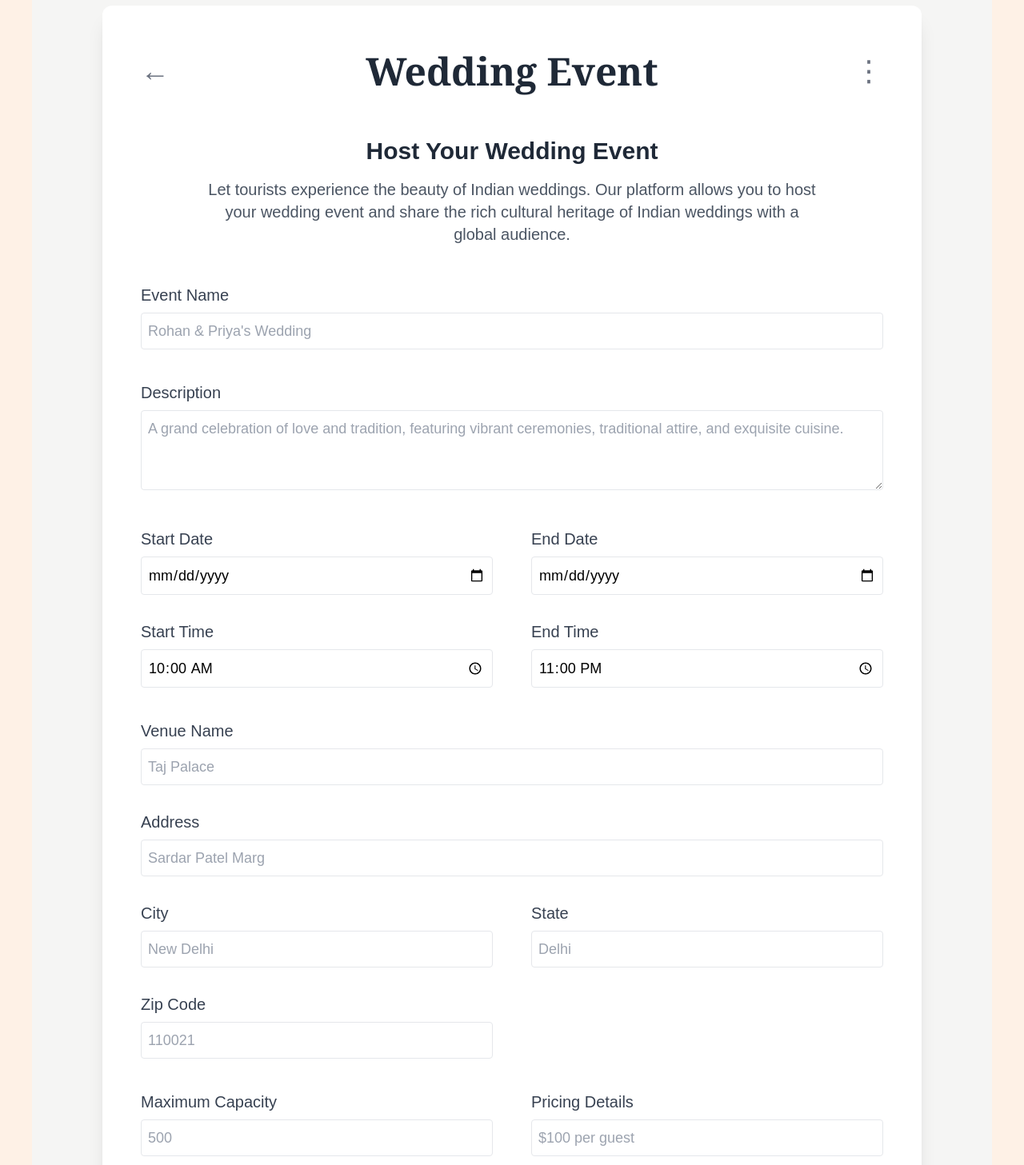
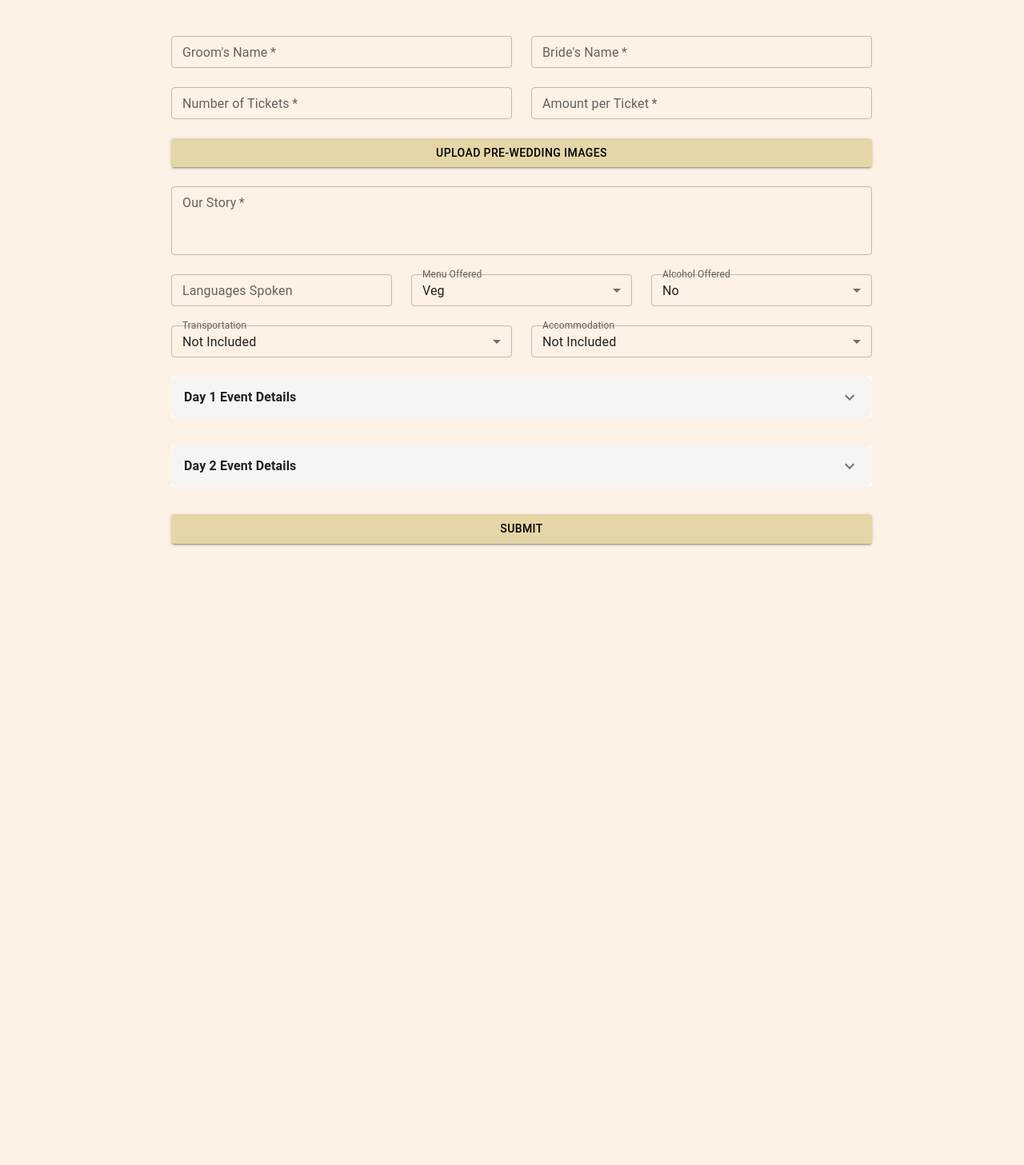
Before and after one commit to shreyachawale/SaveTheDate, a React (Create React App) app in the folder frontend/: page /host in a window 1280 px wide. Shown: the part 173-1630 px from the top of the page at 80% size. After the commit the page ends 893 px from the top, so only its background shows below. Built offline with nearby package versions, Linux system fonts and the light colour scheme.

Commit message:
authform

```diff
--- a/frontend/src/data/weddingData.jsx
+++ b/frontend/src/data/weddingData.jsx
@@ -1,4 +1,5 @@
 // src/data/weddingsData.js
+// import wedding1 from '../assets/ImageCard/wedding1.jpg'
 const weddingsData = [
     {
       imgSrc: require('../assets/mem1.jpeg').default,
--- a/frontend/src/pages/HostForm.jsx
+++ b/frontend/src/pages/HostForm.jsx
@@ -1,163 +1,387 @@
-import React from "react";
-import { useNavigate } from "react-router-dom";
+import React, { useState } from 'react';
+import {
+  TextField,
+  Button,
+  Grid,
+  MenuItem,
+  Select,
+  InputLabel,
+  FormControl,
+  Typography,
+  Checkbox,
+  FormControlLabel,
+  Card,
+  CardContent,
+  Accordion,
+  AccordionSummary,
+  AccordionDetails,
+} from '@mui/material';
+import ExpandMoreIcon from '@mui/icons-material/ExpandMore';
 
-export default function HostForm() {
-  const navigate = useNavigate();
+function WeddingForm() {
+  const [formData, setFormData] = useState({
+    groomName: '',
+    brideName: '',
+    tickets: '',
+    ticketPrice: '',
+    preWeddingImages: [],
+    ourStory: '',
+    languages: '',
+    menu: 'veg',
+    alcohol: 'no',
+    transportation: 'not included',
+    accommodation: 'not included',
+    day1: {
+      eventName: '',
+      place: '',
+      date: '',
+      description: '',
+      music: 'no',
+      dressCode: '',
+      time: '',
+    },
+    day2: {
+      eventName: '',
+      place: '',
+      date: '',
+      description: '',
+      music: 'no',
+      dressCode: '',
+      time: '',
+    },
+  });
 
-  const handleSubmit = (event) => {
-    event.preventDefault();
-    // Here, you can handle form submission logic (e.g., API calls).
+  const handleChange = (e) => {
+    const { name, value, files } = e.target;
+    if (name === 'preWeddingImages') {
+      setFormData((prevState) => ({
+        ...prevState,
+        preWeddingImages: [...files],
+      }));
+    } else {
+      setFormData((prevState) => ({
+        ...prevState,
+        [name]: value,
+      }));
+    }
+  };
 
-    // After successful submission, redirect to UserDashboard
-    navigate("/userdashboard");
+  const handleDayChange = (day, e) => {
+    const { name, value } = e.target;
+    setFormData((prevState) => ({
+      ...prevState,
+      [day]: {
+        ...prevState[day],
+        [name]: value,
+      },
+    }));
   };
-  const handleBackClick = () => {
-    navigate("/"); // Redirect to main screen on left arrow click
+
+  const handleSubmit = (e) => {
+    e.preventDefault();
+    console.log('Form Data:', formData);
   };
 
   return (
-    <div className="min-h-screen bg-stone-100 flex justify-center p-12">
-      <div className="w-full max-w-5xl bg-white rounded-xl shadow-xl p-12 space-y-12">
-        <div className="flex justify-between items-center">
-          <button className="text-4xl text-gray-500 hover:text-gray-700 transition-colors" onClick={handleBackClick} aria-label="Go back">&larr;</button>
-          <h1 className="text-5xl font-bold text-center text-gray-800">Wedding Event</h1>
-          <button className="text-4xl text-gray-500 hover:text-gray-700 transition-colors" aria-label="More options">&#8942;</button>
-        </div>
+    <form onSubmit={handleSubmit}>
+      <Typography variant="h4" gutterBottom align="center" style={{ fontWeight: 'bold', marginBottom: '20px' }}>
+        Wedding Details Form
+      </Typography>
 
-        <div className="text-center space-y-4">
-          <h2 className="text-3xl font-bold text-gray-800">Host Your Wedding Event</h2>
-          <p className="text-xl text-gray-600 max-w-3xl mx-auto">
-            Let tourists experience the beauty of Indian weddings. Our platform allows you to host your
-            wedding event and share the rich cultural heritage of Indian weddings with a global audience.
-          </p>
-        </div>
+      <Grid container spacing={3} style={{ maxWidth: '900px', margin: '0 auto' }}>
+        {/* Groom and Bride Names */}
+        <Grid item xs={12} sm={6}>
+          <TextField
+            fullWidth
+            label="Groom's Name"
+            name="groomName"
+            value={formData.groomName}
+            onChange={handleChange}
+            required
+            variant="outlined"
+            size="small"
+          />
+        </Grid>
+        <Grid item xs={12} sm={6}>
+          <TextField
+            fullWidth
+            label="Bride's Name"
+            name="brideName"
+            value={formData.brideName}
+            onChange={handleChange}
+            required
+            variant="outlined"
+            size="small"
+          />
+        </Grid>
 
-        <form className="space-y-10" onSubmit={handleSubmit}>
-          {/* Event Name */}
-          <div className="grid grid-cols-2 gap-x-12 gap-y-8">
-            <div className="col-span-2">
-              <label htmlFor="eventName" className="block text-xl font-medium text-gray-700 mb-2">Event Name</label>
-              <input type="text" id="eventName" placeholder="Rohan & Priya's Wedding" className="text-lg border rounded p-2 w-full" required />
-            </div>
-          </div>
+        {/* Tickets and Price */}
+        <Grid item xs={12} sm={6}>
+          <TextField
+            fullWidth
+            label="Number of Tickets"
+            type="number"
+            name="tickets"
+            value={formData.tickets}
+            onChange={handleChange}
+            required
+            variant="outlined"
+            size="small"
+          />
+        </Grid>
+        <Grid item xs={12} sm={6}>
+          <TextField
+            fullWidth
+            label="Amount per Ticket"
+            type="number"
+            name="ticketPrice"
+            value={formData.ticketPrice}
+            onChange={handleChange}
+            required
+            variant="outlined"
+            size="small"
+          />
+        </Grid>
 
-          {/* Description */}
-          <div className="col-span-2">
-            <label htmlFor="description" className="block text-xl font-medium text-gray-700 mb-2">Description</label>
-            <textarea
-              id="description"
-              placeholder="A grand celebration of love and tradition, featuring vibrant ceremonies, traditional attire, and exquisite cuisine."
-              className="text-lg border rounded p-2 w-full min-h-[100px]"
-              required
+        {/* Pre-wedding Images */}
+        <Grid item xs={12}>
+          <Button
+            variant="contained"
+            component="label"
+            fullWidth
+            style={{ backgroundColor: '#E4D6A7', color: '#000' }} // Updated button color
+          >
+            Upload Pre-Wedding Images
+            <input
+              type="file"
+              name="preWeddingImages"
+              multiple
+              hidden
+              onChange={handleChange}
             />
-          </div>
+          </Button>
+        </Grid>
 
-          {/* Date and Time */}
-          <div className="grid grid-cols-2 gap-x-12 gap-y-8">
-            <div>
-              <label htmlFor="startDate" className="block text-xl font-medium text-gray-700 mb-2">Start Date</label>
-              <input type="date" id="startDate" className="text-lg border rounded p-2 w-full" required />
-            </div>
-            <div>
-              <label htmlFor="endDate" className="block text-xl font-medium text-gray-700 mb-2">End Date</label>
-              <input type="date" id="endDate" className="text-lg border rounded p-2 w-full" required />
-            </div>
-            <div>
-              <label htmlFor="startTime" className="block text-xl font-medium text-gray-700 mb-2">Start Time</label>
-              <input type="time" id="startTime" defaultValue="10:00" className="text-lg border rounded p-2 w-full" required />
-            </div>
-            <div>
-              <label htmlFor="endTime" className="block text-xl font-medium text-gray-700 mb-2">End Time</label>
-              <input type="time" id="endTime" defaultValue="23:00" className="text-lg border rounded p-2 w-full" required />
-            </div>
-          </div>
+        {/* Our Story */}
+        <Grid item xs={12}>
+          <TextField
+            fullWidth
+            label="Our Story"
+            name="ourStory"
+            value={formData.ourStory}
+            onChange={handleChange}
+            multiline
+            rows={3}
+            required
+            variant="outlined"
+            size="small"
+          />
+        </Grid>
 
-          {/* Venue Information */}
-          <div className="grid grid-cols-2 gap-x-12 gap-y-8">
-            <div className="col-span-2">
-              <label htmlFor="venueName" className="block text-xl font-medium text-gray-700 mb-2">Venue Name</label>
-              <input type="text" id="venueName" placeholder="Taj Palace" className="text-lg border rounded p-2 w-full" required />
-            </div>
-            <div className="col-span-2">
-              <label htmlFor="address" className="block text-xl font-medium text-gray-700 mb-2">Address</label>
-              <input type="text" id="address" placeholder="Sardar Patel Marg" className="text-lg border rounded p-2 w-full" required />
-            </div>
-            <div>
-              <label htmlFor="city" className="block text-xl font-medium text-gray-700 mb-2">City</label>
-              <input type="text" id="city" placeholder="New Delhi" className="text-lg border rounded p-2 w-full" required />
-            </div>
-            <div>
-              <label htmlFor="state" className="block text-xl font-medium text-gray-700 mb-2">State</label>
-              <input type="text" id="state" placeholder="Delhi" className="text-lg border rounded p-2 w-full" required />
-            </div>
-            <div>
-              <label htmlFor="zipCode" className="block text-xl font-medium text-gray-700 mb-2">Zip Code</label>
-              <input type="text" id="zipCode" placeholder="110021" className="text-lg border rounded p-2 w-full" required />
-            </div>
-          </div>
+        {/* Overview Section */}
+        <Grid item xs={12} sm={4}>
+          <TextField
+            fullWidth
+            label="Languages Spoken"
+            name="languages"
+            value={formData.languages}
+            onChange={handleChange}
+            variant="outlined"
+            size="small"
+          />
+        </Grid>
 
-          {/* Capacity and Pricing */}
-          <div className="grid grid-cols-2 gap-x-12 gap-y-8">
-            <div>
-              <label htmlFor="maxCapacity" className="block text-xl font-medium text-gray-700 mb-2">Maximum Capacity</label>
-              <input type="number" id="maxCapacity" placeholder="500" className="text-lg border rounded p-2 w-full" required />
-            </div>
-            <div>
-              <label htmlFor="pricing" className="block text-xl font-medium text-gray-700 mb-2">Pricing Details</label>
-              <input type="text" id="pricing" placeholder="$100 per guest" className="text-lg border rounded p-2 w-full" required />
-            </div>
-          </div>
+        <Grid item xs={12} sm={4}>
+          <FormControl fullWidth size="small">
+            <InputLabel>Menu Offered</InputLabel>
+            <Select
+              name="menu"
+              value={formData.menu}
+              onChange={handleChange}
+            >
+              <MenuItem value="veg">Veg</MenuItem>
+              <MenuItem value="non-veg">Non-Veg</MenuItem>
+              <MenuItem value="jain">Jain</MenuItem>
+            </Select>
+          </FormControl>
+        </Grid>
 
-          {/* Currency Selection */}
-          <div>
-            <label className="block text-xl font-medium text-gray-700 mb-4">Currency</label>
-            <div className="flex space-x-8">
-              {["USD", "INR", "EUR", "GBP"].map((currency) => (
-                <div key={currency} className="flex items-center">
-                  <input type="radio" name="currency" value={currency} id={currency} className="mr-2" required />
-                  <label htmlFor={currency} className="text-lg">{currency}</label>
-                </div>
-              ))}
-            </div>
-          </div>
+        <Grid item xs={12} sm={4}>
+          <FormControl fullWidth size="small">
+            <InputLabel>Alcohol Offered</InputLabel>
+            <Select
+              name="alcohol"
+              value={formData.alcohol}
+              onChange={handleChange}
+            >
+              <MenuItem value="yes">Yes</MenuItem>
+              <MenuItem value="no">No</MenuItem>
+            </Select>
+          </FormControl>
+        </Grid>
 
-          {/* Host Information */}
-          <div className="grid grid-cols-2 gap-x-12 gap-y-8">
-            <div>
-              <label htmlFor="hostName" className="block text-xl font-medium text-gray-700 mb-2">Host Name</label>
-              <input type="text" id="hostName" placeholder="Rohan Sharma" className="text-lg border rounded p-2 w-full" required />
-            </div>
-            <div>
-              <label htmlFor="hostEmail" className="block text-xl font-medium text-gray-700 mb-2">Host Email</label>
-              <input type="email" id="hostEmail" placeholder="rohan.sharma@example.com" className="text-lg border rounded p-2 w-full" required />
-            </div>
-            <div>
-              <label htmlFor="hostPhone" className="block text-xl font-medium text-gray-700 mb-2">Host Phone</label>
-              <input type="tel" id="hostPhone" placeholder="+91 98765 43210" className="text-lg border rounded p-2 w-full" required />
-            </div>
-            <div>
-              <label htmlFor="hostIdNumber" className="block text-xl font-medium text-gray-700 mb-2">Host ID Number</label>
-              <input type="text" id="hostIdNumber" placeholder="ABCDE1234F" className="text-lg border rounded p-2 w-full" required />
-            </div>
-          </div>
+        {/* Transportation and Accommodation */}
+        <Grid item xs={12} sm={6}>
+          <FormControl fullWidth size="small">
+            <InputLabel>Transportation</InputLabel>
+            <Select
+              name="transportation"
+              value={formData.transportation}
+              onChange={handleChange}
+            >
+              <MenuItem value="included">Included</MenuItem>
+              <MenuItem value="not included">Not Included</MenuItem>
+            </Select>
+          </FormControl>
+        </Grid>
 
-          {/* Host ID Type */}
-          <div>
-            <label className="block text-xl font-medium text-gray-700 mb-4">Host ID Type</label>
-            <div className="grid grid-cols-3 gap-4">
-              {["Aadhar Card", "PAN Card", "Voter ID", "Passport"].map((idType) => (
-                <div key={idType} className="flex items-center">
-                  <input type="radio" name="hostIdType" value={idType} id={idType} className="mr-2" required />
-                  <label htmlFor={idType} className="text-lg">{idType}</label>
-                </div>
-              ))}
-            </div>
-          </div>
+        <Grid item xs={12} sm={6}>
+          <FormControl fullWidth size="small">
+            <InputLabel>Accommodation</InputLabel>
+            <Select
+              name="accommodation"
+              value={formData.accommodation}
+              onChange={handleChange}
+            >
+              <MenuItem value="included">Included</MenuItem>
+              <MenuItem value="not included">Not Included</MenuItem>
+            </Select>
+          </FormControl>
+        </Grid>
 
-          {/* Submit Button */}
-          <button type="submit" className="bg-blue-600 text-white font-semibold py-3 rounded-lg w-full hover:bg-blue-700 transition-colors">Submit</button>
-        </form>
-      </div>
-    </div>
+        {/* Day 1 and Day 2 Accordion */}
+        {['day1', 'day2'].map((day, index) => (
+          <Grid item xs={12} key={day}>
+            <Accordion style={{ boxShadow: 'none', marginBottom: '10px' }}>
+              <AccordionSummary expandIcon={<ExpandMoreIcon />} style={{ backgroundColor: '#f5f5f5', borderRadius: '8px' }}>
+                <Typography variant="subtitle1" style={{ fontWeight: 'bold' }}>{`Day ${index + 1} Event Details`}</Typography>
+              </AccordionSummary>
+              <AccordionDetails>
+                <Card style={{ borderRadius: '8px', boxShadow: '0px 3px 6px rgba(0, 0, 0, 0.1)' }}>
+                  <CardContent>
+                    <Grid container spacing={2}>
+                      <Grid item xs={12} sm={6}>
+                        <TextField
+                          fullWidth
+                          label="Event Name"
+                          name="eventName"
+                          value={formData[day].eventName}
+                          onChange={(e) => handleDayChange(day, e)}
+                          variant="outlined"
+                          size="small"
+                        />
+                      </Grid>
+
+                      <Grid item xs={12} sm={6}>
+                        <TextField
+                          fullWidth
+                          label="Place"
+                          name="place"
+                          value={formData[day].place}
+                          onChange={(e) => handleDayChange(day, e)}
+                          variant="outlined"
+                          size="small"
+                        />
+                      </Grid>
+
+                      <Grid item xs={12} sm={6}>
+                        <TextField
+                          fullWidth
+                          type="date"
+                          label="Date"
+                          name="date"
+                          value={formData[day].date}
+                          onChange={(e) => handleDayChange(day, e)}
+                          InputLabelProps={{
+                            shrink: true,
+                          }}
+                          variant="outlined"
+                          size="small"
+                        />
+                      </Grid>
+
+                      <Grid item xs={12} sm={6}>
+                        <TextField
+                          fullWidth
+                          label="Time"
+                          type="time"
+                          name="time"
+                          value={formData[day].time}
+                          onChange={(e) => handleDayChange(day, e)}
+                          InputLabelProps={{
+                            shrink: true,
+                          }}
+                          variant="outlined"
+                          size="small"
+                        />
+                      </Grid>
+
+                      <Grid item xs={12}>
+                        <TextField
+                          fullWidth
+                          label="Description"
+                          name="description"
+                          value={formData[day].description}
+                          onChange={(e) => handleDayChange(day, e)}
+                          multiline
+                          rows={3}
+                          variant="outlined"
+                          size="small"
+                        />
+                      </Grid>
+
+                      <Grid item xs={12} sm={6}>
+                        <FormControlLabel
+                          control={
+                            <Checkbox
+                              name="music"
+                              checked={formData[day].music === 'yes'}
+                              onChange={(e) => handleDayChange(day, {
+                                target: {
+                                  name: 'music',
+                                  value: e.target.checked ? 'yes' : 'no',
+                                },
+                              })}
+                            />
+                          }
+                          label="Music/Dancing"
+                        />
+                      </Grid>
+
+                      <Grid item xs={12} sm={6}>
+                        <TextField
+                          fullWidth
+                          label="Dress Code"
+                          name="dressCode"
+                          value={formData[day].dressCode}
+                          onChange={(e) => handleDayChange(day, e)}
+                          variant="outlined"
+                          size="small"
+                        />
+                      </Grid>
+                    </Grid>
+                  </CardContent>
+                </Card>
+              </AccordionDetails>
+            </Accordion>
+          </Grid>
+        ))}
+
+        {/* Submit Button */}
+        <Grid item xs={12}>
+          <Button
+            variant="contained"
+            color="primary"
+            type="submit"
+            fullWidth
+            style={{ backgroundColor: '#E4D6A7', color: '#000' }} // Updated button color
+          >
+            Submit
+          </Button>
+        </Grid>
+      </Grid>
+    </form>
   );
 }
+
+export default WeddingForm;
```
